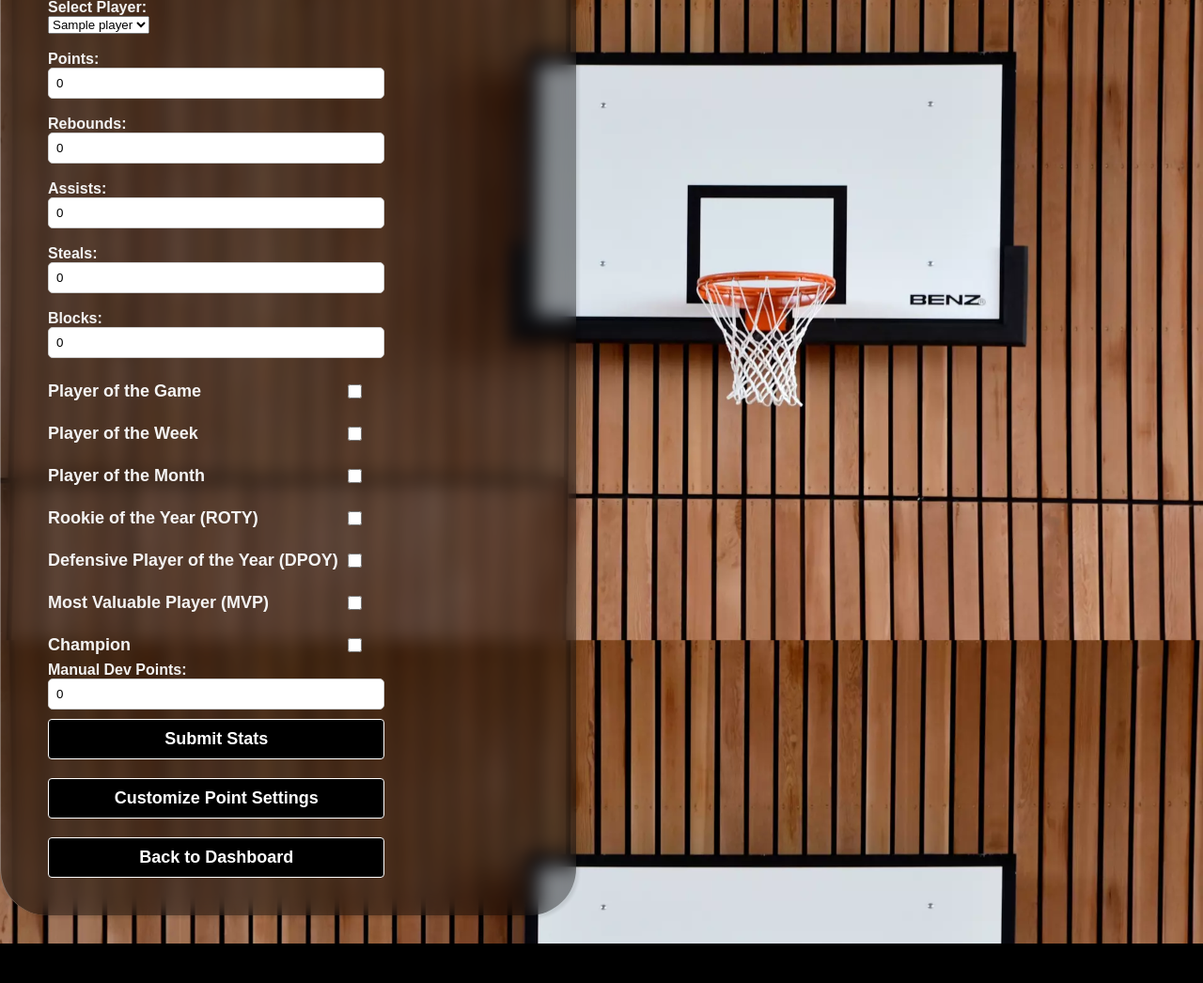
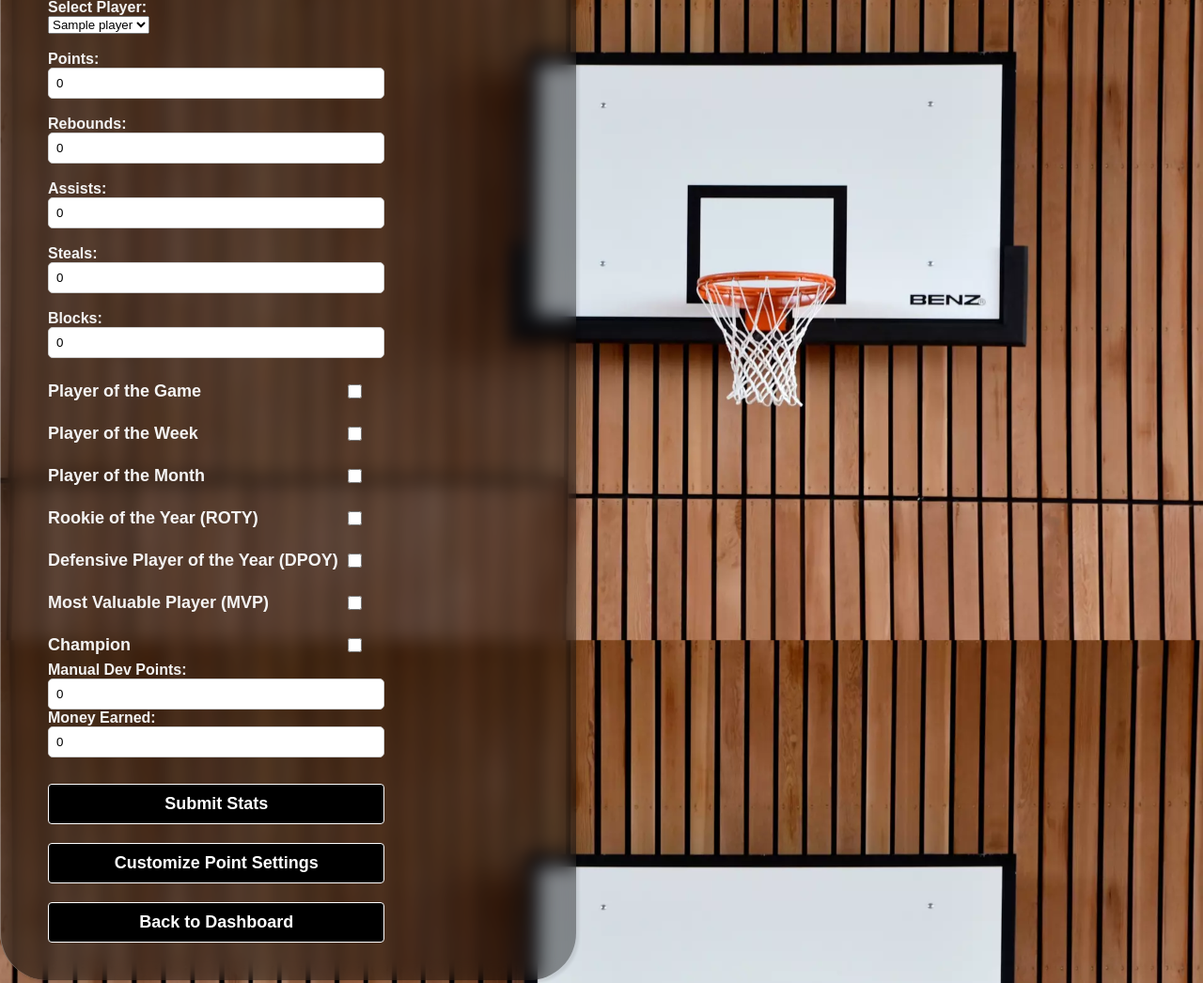
Before and after one commit to grundo80/NBA2K, a Flask app: page /input_stats in a window 1280 px wide. Shown: the part 172-1218 px from the top of the page at 94% size. Before the commit the page ends 1176 px from the top, so only its background shows below. Run offline with Flask 3, Linux system fonts and the light colour scheme; a user stored in the database is signed in; tables that the repository leaves empty hold one stand-in row (values such as "Sample post").

Commit message:
Update input_stats.html

```diff
--- a/app/templates/input_stats.html
+++ b/app/templates/input_stats.html
@@ -76,6 +76,9 @@ Welcome to the NBA 2K25 Player Progression Tracker! You can input the game stati
         <label for="manual_devpoints">Manual Dev Points:</label>
         <input type="number" name="manual_devpoints" id="manual_devpoints" value="0">
 
+        <label for="money">Money Earned:</label>
+        <input type="number" name="money" id="money" value="0"><br>
+
 
         <button type="submit" class="button">Submit Stats</button>
     </form>
```
